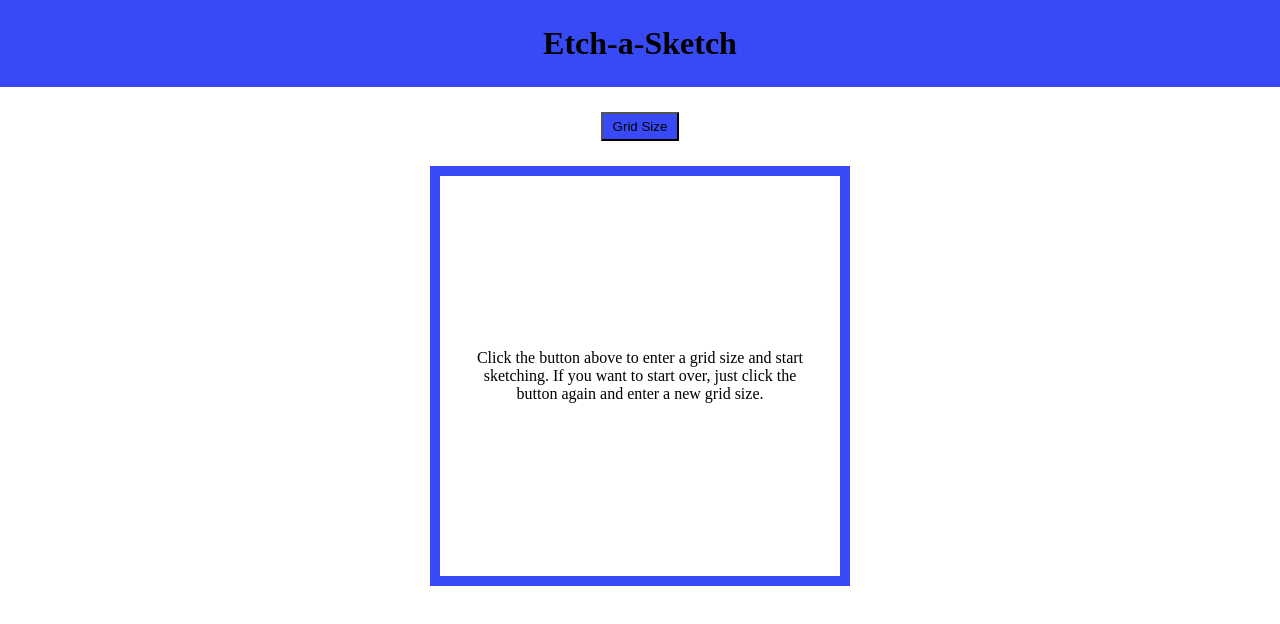
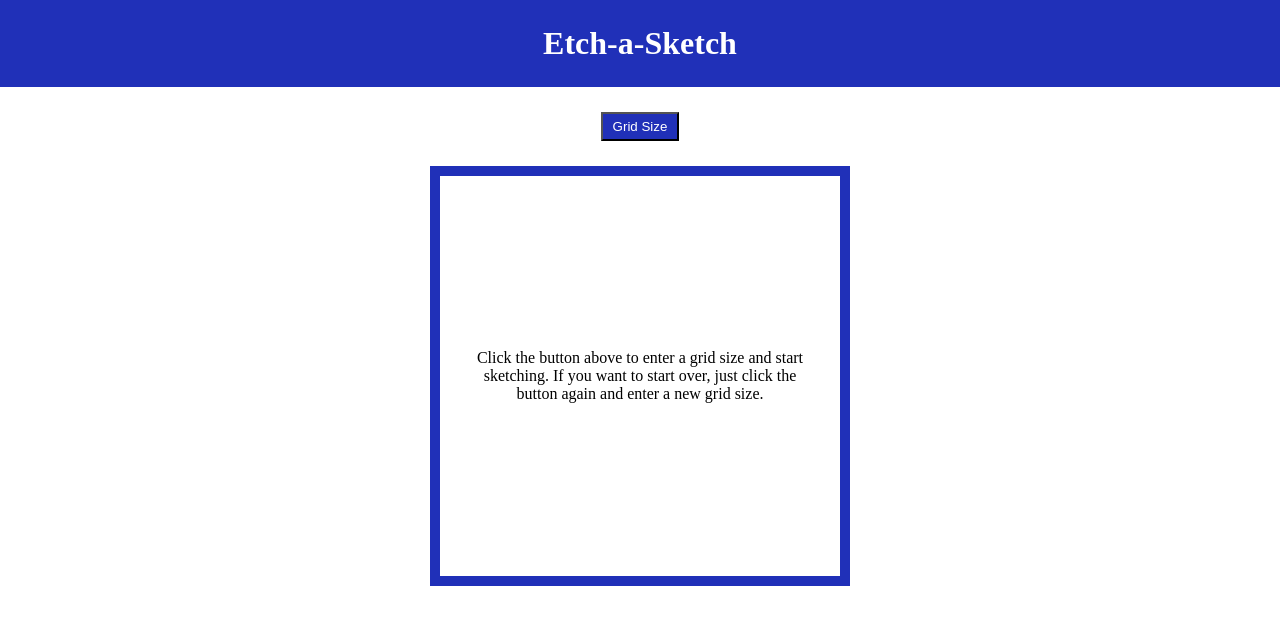
Before and after one commit to bradg4508/etch-a-sketch, a plain HTML site: page index.html in a window 1280 px wide. Shown: the top 624 px of the page. Drawn offline with Linux system fonts and the light colour scheme.

Commit message:
Add darker color layout for better page visibility

```diff
--- a/style.css
+++ b/style.css
@@ -11,25 +11,29 @@ body {
 
 }
 
+header,
+button {
+    color: rgb(255, 255, 255);
+    background: rgb(32, 48, 184);
+}
+
 header {
     display: flex;
     width: 100%;
     justify-content: center;
     align-items: center;
     padding: 25px;
-    background: rgb(55, 74, 245);
 }
 
 button {
     padding: 5px 10px;
-    background: rgb(55, 74, 245);
 }
 
 .container {
     display: flex;
     justify-content: center;
     align-items: center;
-    border: 10px solid rgb(55, 74, 245);
+    border: 10px solid rgb(32, 48, 184);;
     width: 400px;
     height: 400px;
 }
```
